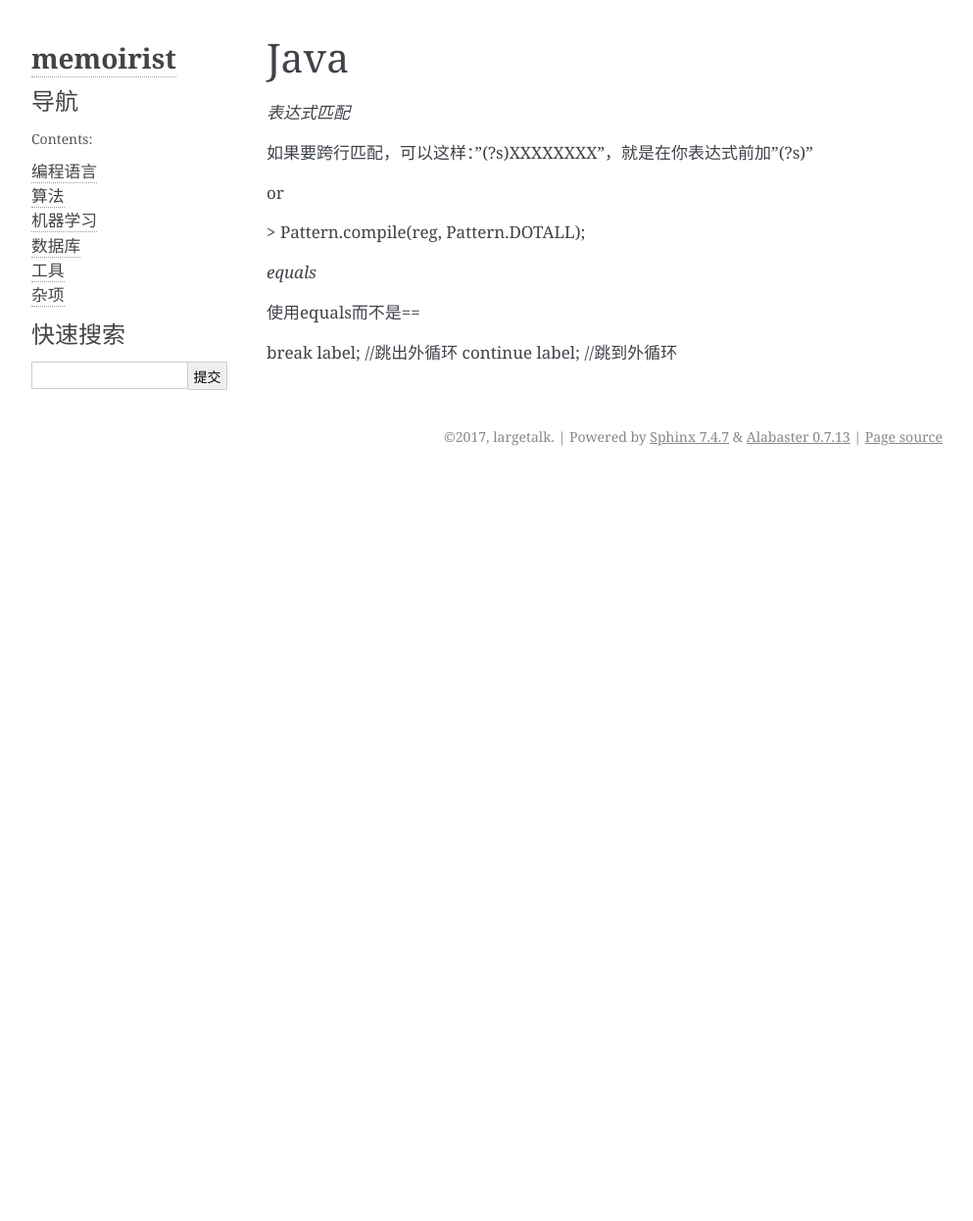
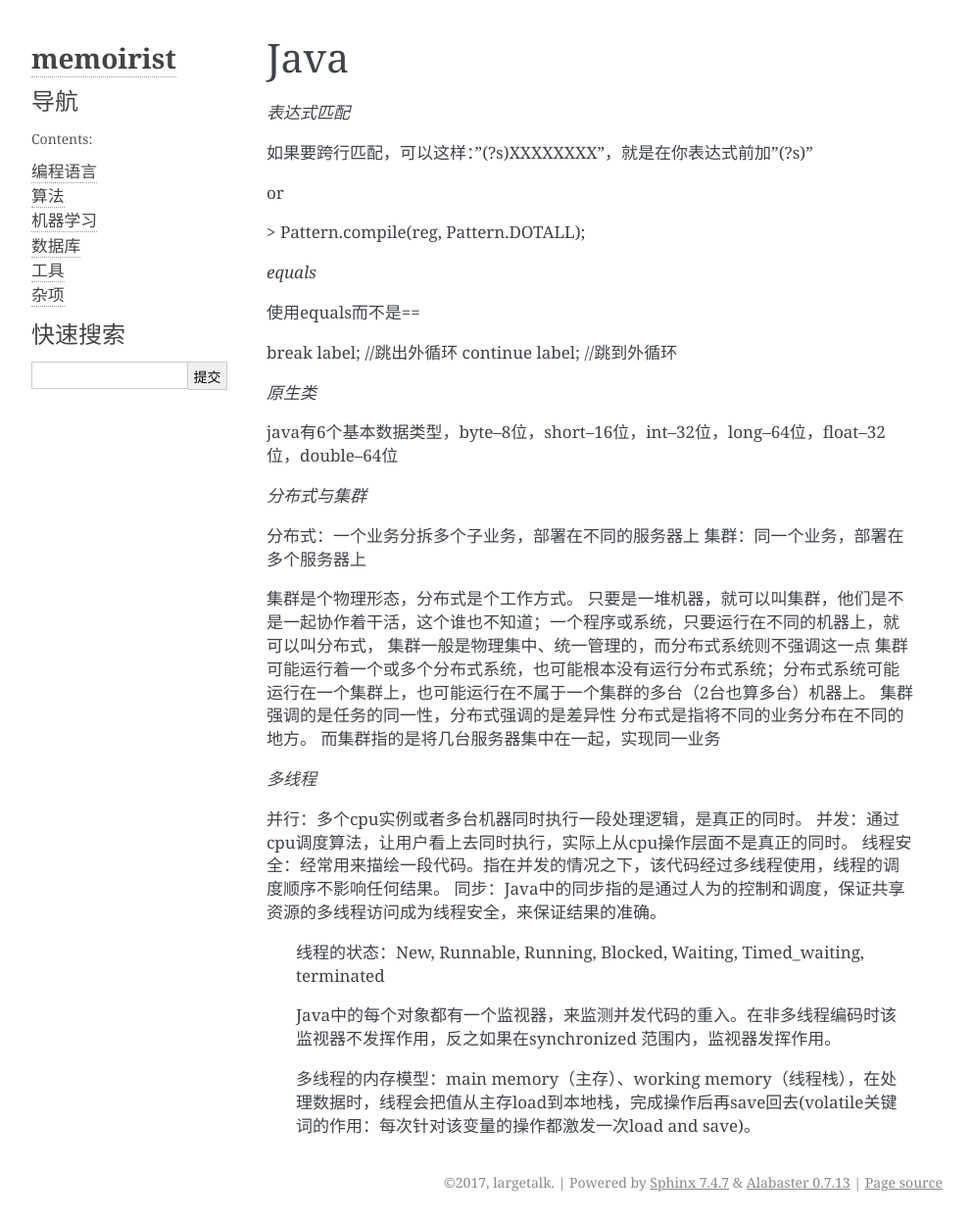
Before and after one commit to largetalk/memoirist, a Sphinx documentation site: the page built from source/language/java.rst, in a window 1280 px wide. Shown: the whole page at 98% size, without its empty margins (148-1141 px from the left). Built offline with Sphinx 7.4.7, drawn with Linux system fonts in a browser that asks for light colours; before the commit the page ends 900 px from its top, so only the background shows below that.

Commit message:
add java

```diff
--- a/source/language/java.rst
+++ b/source/language/java.rst
@@ -15,3 +15,32 @@ or
 
 break label; //跳出外循环
 continue label; //跳到外循环
+
+*原生类*
+
+java有6个基本数据类型，byte--8位，short--16位，int--32位，long--64位，float--32位，double--64位
+
+*分布式与集群*
+
+分布式：一个业务分拆多个子业务，部署在不同的服务器上
+集群：同一个业务，部署在多个服务器上
+
+集群是个物理形态，分布式是个工作方式。
+只要是一堆机器，就可以叫集群，他们是不是一起协作着干活，这个谁也不知道；一个程序或系统，只要运行在不同的机器上，就可以叫分布式，
+集群一般是物理集中、统一管理的，而分布式系统则不强调这一点
+集群可能运行着一个或多个分布式系统，也可能根本没有运行分布式系统；分布式系统可能运行在一个集群上，也可能运行在不属于一个集群的多台（2台也算多台）机器上。
+集群强调的是任务的同一性，分布式强调的是差异性
+分布式是指将不同的业务分布在不同的地方。 而集群指的是将几台服务器集中在一起，实现同一业务
+
+*多线程*
+
+并行：多个cpu实例或者多台机器同时执行一段处理逻辑，是真正的同时。
+并发：通过cpu调度算法，让用户看上去同时执行，实际上从cpu操作层面不是真正的同时。
+线程安全：经常用来描绘一段代码。指在并发的情况之下，该代码经过多线程使用，线程的调度顺序不影响任何结果。
+同步：Java中的同步指的是通过人为的控制和调度，保证共享资源的多线程访问成为线程安全，来保证结果的准确。
+
+ 线程的状态：New, Runnable, Running, Blocked, Waiting, Timed_waiting, terminated
+
+ Java中的每个对象都有一个监视器，来监测并发代码的重入。在非多线程编码时该监视器不发挥作用，反之如果在synchronized 范围内，监视器发挥作用。
+
+ 多线程的内存模型：main memory（主存）、working memory（线程栈），在处理数据时，线程会把值从主存load到本地栈，完成操作后再save回去(volatile关键词的作用：每次针对该变量的操作都激发一次load and save)。
```
